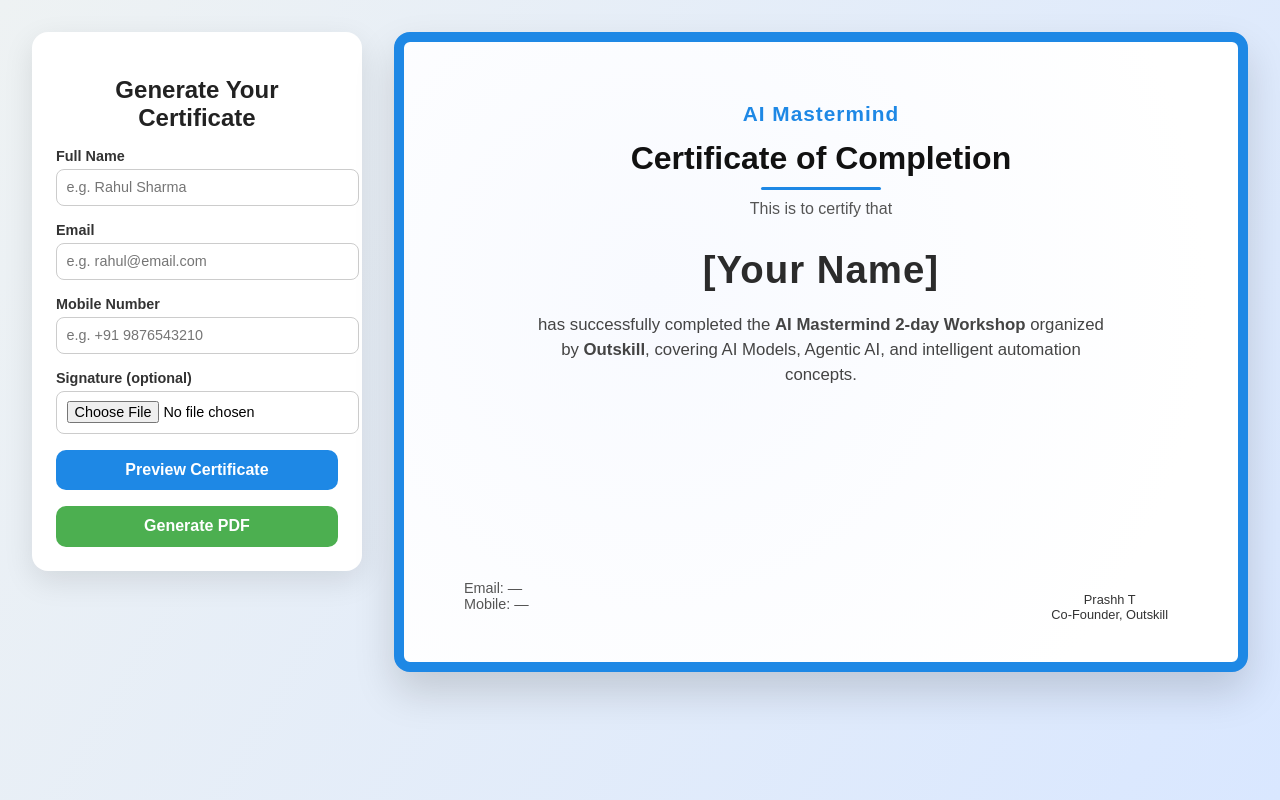
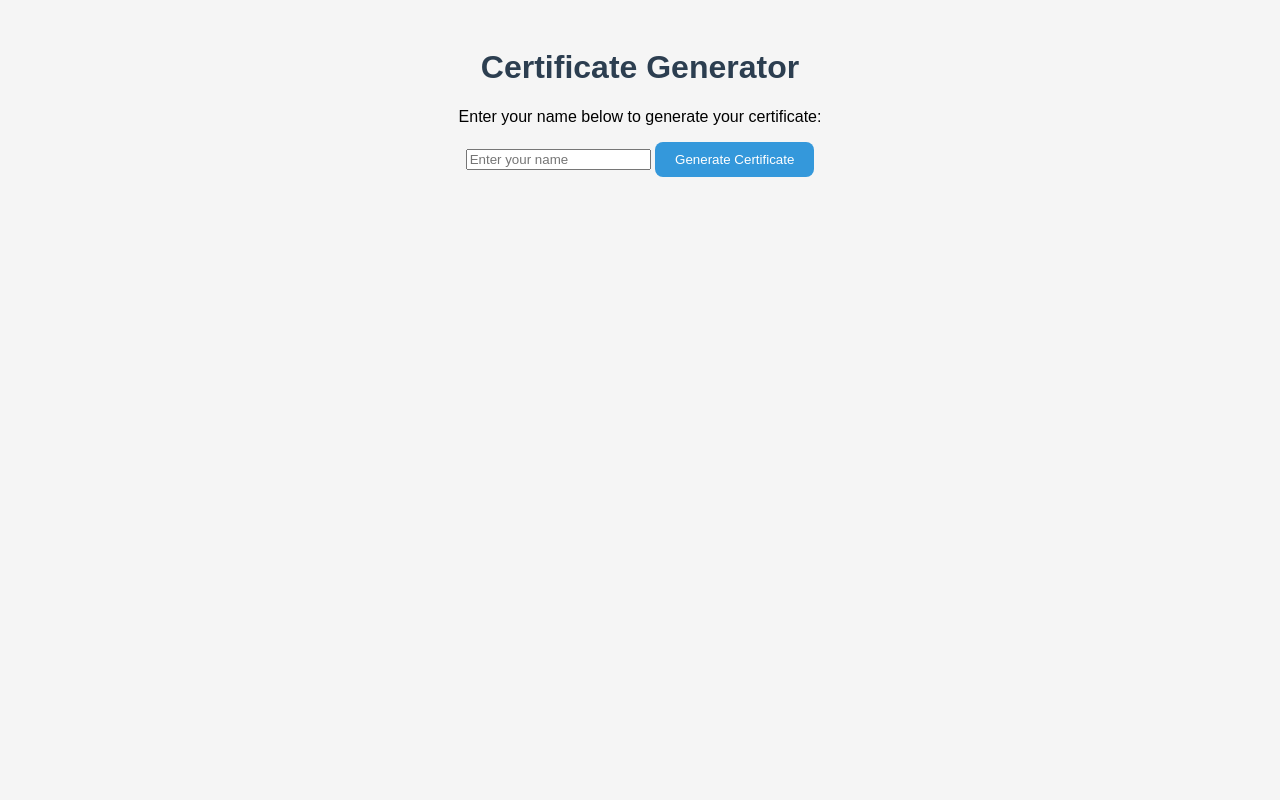
Before and after one commit to PralhadT/certificateGenerator, a plain HTML site: page index.html in a window 1280 px wide. Drawn offline with nearby package versions, Linux system fonts and the light colour scheme.

Commit message:
Add files via upload

```diff
--- a/index.html
+++ b/index.html
@@ -1,239 +1,76 @@
-<!doctype html>
+<!DOCTYPE html>
 <html lang="en">
 <head>
-  <meta charset="utf-8" />
-  <title>AI Mastermind Certificate</title>
-  <meta name="viewport" content="width=device-width, initial-scale=1" />
+  <meta charset="UTF-8">
+  <meta name="viewport" content="width=device-width, initial-scale=1.0">
+  <title>Certificate Generator</title>
   <style>
-    /* ===== GENERAL PAGE STYLING ===== */
     body {
-      margin: 0;
-      padding: 2rem;
-      background: linear-gradient(120deg, #eef2f3, #d9e7ff);
-      font-family: "Poppins", sans-serif;
-      display: flex;
-      gap: 2rem;
-      justify-content: center;
-      align-items: flex-start;
-      min-height: 100vh;
-      box-sizing: border-box;
+      font-family: Arial, sans-serif;
+      text-align: center;
+      background-color: #f5f5f5;
+      padding: 20px;
     }
-    .left {
+    #certificate {
+      display: none;
+      margin-top: 20px;
+      border: 4px solid #333;
+      padding: 40px;
       background: white;
-      padding: 1.5rem;
-      border-radius: 16px;
-      box-shadow: 0 10px 30px rgba(0, 0, 0, 0.1);
-      width: 300px;
+      width: 700px;
+      margin: auto;
+      box-shadow: 0 0 10px rgba(0,0,0,0.3);
     }
-    h2 {
-      text-align: center;
-      margin-bottom: 1rem;
-      color: #222;
+    h1 {
+      color: #2c3e50;
     }
-    label {
-      font-weight: 600;
-      font-size: 0.9rem;
-      color: #333;
-      display: block;
-      margin-top: 1rem;
+    #nameDisplay {
+      font-size: 28px;
+      font-weight: bold;
+      margin-top: 20px;
+      color: #1a5276;
     }
-    input {
-      width: 100%;
-      padding: 0.6rem;
+    .btn {
+      padding: 10px 20px;
+      background-color: #3498db;
+      border: none;
+      color: white;
       border-radius: 8px;
-      border: 1px solid #ccc;
-      margin-top: 0.3rem;
-      font-size: 0.9rem;
+      cursor: pointer;
     }
-    button {
-      width: 100%;
-      padding: 0.7rem;
-      border: none;
-      border-radius: 10px;
-      margin-top: 1rem;
-      font-weight: 700;
-      font-size: 1rem;
-      cursor: pointer;
-      transition: 0.2s ease;
-    }
-    #preview { background: #1e88e5; color: white; }
-    #generate { background: #4caf50; color: white; }
-    #preview:hover { background: #1565c0; }
-    #generate:hover { background: #2e7d32; }
-
-    /* ===== CERTIFICATE DESIGN ===== */
-    #certificate {
-      width: 900px;
-      height: 640px;
-      background: white;
-      border-radius: 16px;
-      border: 10px solid #1e88e5;
-      box-shadow: 0 20px 40px rgba(0, 0, 0, 0.15);
-      position: relative;
-      text-align: center;
-      padding: 60px;
-      box-sizing: border-box;
-      background-image: radial-gradient(circle at 30% 40%, #f8faff 0%, #ffffff 80%);
-    }
-    .cert-header {
-      font-size: 1.3rem;
-      color: #1e88e5;
-      font-weight: 700;
-      letter-spacing: 1px;
-    }
-    .cert-title {
-      margin-top: 14px;
-      font-size: 2rem;
-      font-weight: 800;
-      color: #111;
-    }
-    .cert-line {
-      width: 120px;
-      height: 3px;
-      background: #1e88e5;
-      margin: 10px auto;
-      border-radius: 2px;
-    }
-    .cert-subtitle {
-      font-size: 1rem;
-      color: #555;
-      margin-top: 8px;
-    }
-    .cert-name {
-      margin-top: 30px;
-      font-size: 2.4rem;
-      font-weight: 700;
-      color: #2b2b2b;
-      letter-spacing: 1px;
-    }
-    .cert-desc {
-      margin-top: 20px;
-      color: #444;
-      max-width: 80%;
-      margin-left: auto;
-      margin-right: auto;
-      font-size: 1.05rem;
-      line-height: 1.5;
-    }
-    .meta {
-      position: absolute;
-      bottom: 50px;
-      left: 60px;
-      text-align: left;
-      font-size: 0.9rem;
-      color: #555;
-    }
-    .sig {
-      position: absolute;
-      bottom: 40px;
-      right: 70px;
-      text-align: center;
-    }
-    .sig img {
-      height: 60px;
-      display: none;
-    }
-    .sig-title {
-      font-size: 0.8rem;
-      color: #333;
-      margin-top: 4px;
+    .btn:hover {
+      background-color: #2e86c1;
     }
   </style>
 </head>
+<body>
+  <h1>Certificate Generator</h1>
+  <p>Enter your name below to generate your certificate:</p>
 
-<body>
-  <!-- ===== LEFT PANEL (FORM) ===== -->
-  <div class="left">
-    <h2>Generate Your Certificate</h2>
-    <label>Full Name</label>
-    <input id="name" type="text" placeholder="e.g. Rahul Sharma" />
-    <label>Email</label>
-    <input id="email" type="email" placeholder="e.g. rahul@email.com" />
-    <label>Mobile Number</label>
-    <input id="mobile" type="tel" placeholder="e.g. +91 9876543210" />
-    <label>Signature (optional)</label>
-    <input id="sigfile" type="file" accept="image/*" />
-    <button id="preview">Preview Certificate</button>
-    <button id="generate">Generate PDF</button>
+  <input type="text" id="nameInput" placeholder="Enter your name">
+  <button class="btn" onclick="generateCertificate()">Generate Certificate</button>
+
+  <div id="certificate">
+    <h2>Certificate of Participation</h2>
+    <p>This is to certify that</p>
+    <p id="nameDisplay"></p>
+    <p>has successfully participated in our event.</p>
+    <p>Organized by <strong>CSMSS College of Engineering</strong></p>
+    <p>Date: <span id="date"></span></p>
   </div>
 
-  <!-- ===== RIGHT SIDE (CERTIFICATE PREVIEW) ===== -->
-  <div id="certificate">
-    <div class="cert-header">AI Mastermind</div>
-    <div class="cert-title">Certificate of Completion</div>
-    <div class="cert-line"></div>
-    <div class="cert-subtitle">This is to certify that</div>
+  <script>
+    function generateCertificate() {
+      const name = document.getElementById("nameInput").value.trim();
+      if (name === "") {
+        alert("Please enter your name");
+        return;
+      }
 
-    <div id="certName" class="cert-name">[Your Name]</div>
-    <div class="cert-desc">
-      has successfully completed the <b>AI Mastermind 2-day Workshop</b> organized by
-      <b>Outskill</b>, covering AI Models, Agentic AI, and intelligent automation concepts.
-    </div>
-
-    <div class="meta">
-      <div id="metaEmail">Email: —</div>
-      <div id="metaMobile">Mobile: —</div>
-    </div>
-
-    <div class="sig">
-      <img id="sigImg" alt="Signature" />
-      <div class="sig-title">Prashh T<br>Co-Founder, Outskill</div>
-    </div>
-  </div>
-
-  <!-- ===== LIBRARIES ===== -->
-  <script src="https://cdnjs.cloudflare.com/ajax/libs/html2canvas/1.4.1/html2canvas.min.js"></script>
-  <script src="https://cdnjs.cloudflare.com/ajax/libs/jspdf/2.5.1/jspdf.umd.min.js"></script>
-
-  <!-- ===== SCRIPT ===== -->
-  <script>
-    const nameInput = document.getElementById('name');
-    const emailInput = document.getElementById('email');
-    const mobileInput = document.getElementById('mobile');
-    const sigFile = document.getElementById('sigfile');
-    const certName = document.getElementById('certName');
-    const metaEmail = document.getElementById('metaEmail');
-    const metaMobile = document.getElementById('metaMobile');
-    const sigImg = document.getElementById('sigImg');
-
-    // Preview Certificate
-    document.getElementById('preview').addEventListener('click', () => {
-      certName.textContent = nameInput.value.trim() || "[Your Name]";
-      metaEmail.textContent = "Email: " + (emailInput.value.trim() || "—");
-      metaMobile.textContent = "Mobile: " + (mobileInput.value.trim() || "—");
-    });
-
-    // Optional Signature Upload
-    sigFile.addEventListener('change', (e) => {
-      const file = e.target.files[0];
-      if (!file) return;
-      const reader = new FileReader();
-      reader.onload = ev => {
-        sigImg.src = ev.target.result;
-        sigImg.style.display = "block";
-      }
-      reader.readAsDataURL(file);
-    });
-
-    // Generate PDF
-    document.getElementById('generate').addEventListener('click', async () => {
-      // Ensure latest preview
-      document.getElementById('preview').click();
-
-      const node = document.getElementById('certificate');
-      const canvas = await html2canvas(node, { scale: 2 });
-      const imgData = canvas.toDataURL("image/png");
-
-      const { jsPDF } = window.jspdf;
-      const pdf = new jsPDF({
-        orientation: "landscape",
-        unit: "px",
-        format: [canvas.width, canvas.height],
-      });
-      pdf.addImage(imgData, "PNG", 0, 0, canvas.width, canvas.height);
-      const fileName = (nameInput.value || "certificate").replace(/\s+/g, "_") + "_AIMastermind.pdf";
-      pdf.save(fileName);
-    });
+      document.getElementById("certificate").style.display = "block";
+      document.getElementById("nameDisplay").textContent = name;
+      document.getElementById("date").textContent = new Date().toLocaleDateString();
+    }
   </script>
 </body>
 </html>
```
